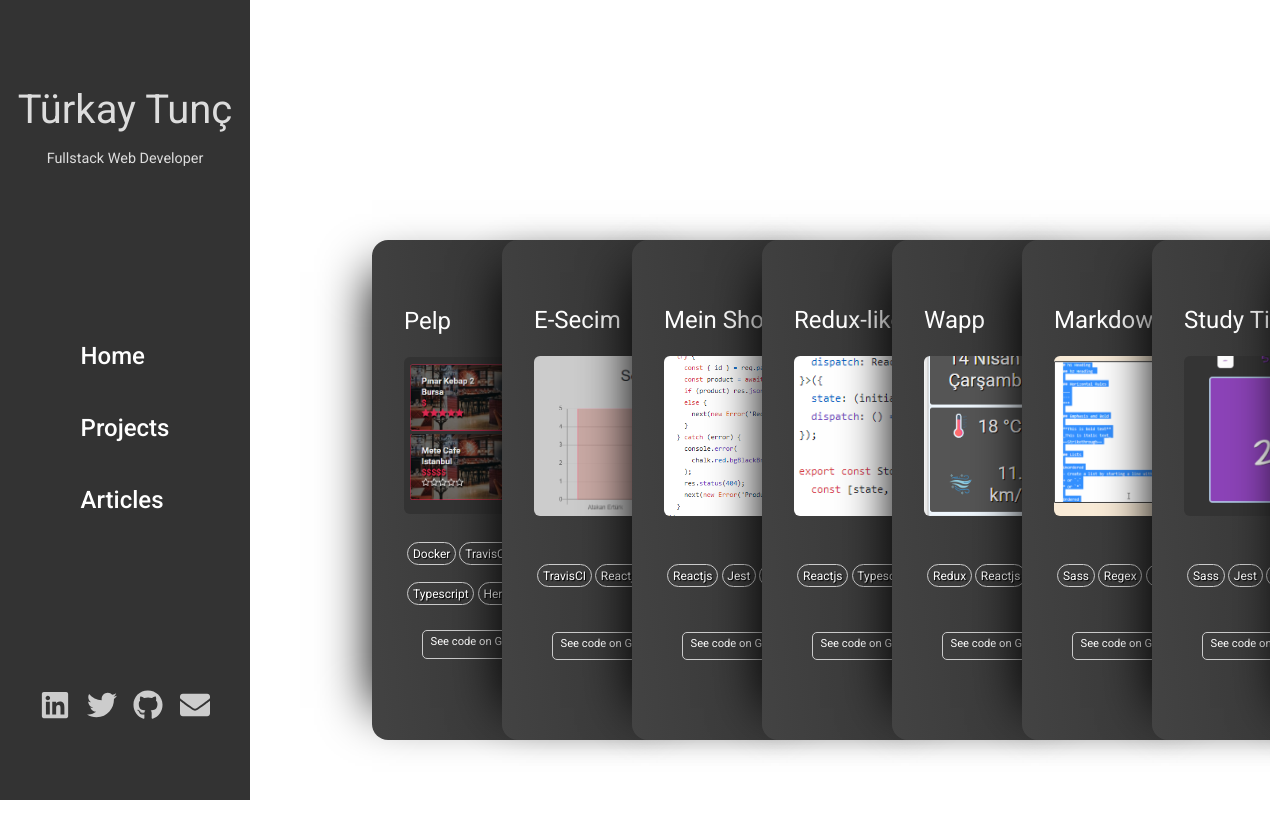
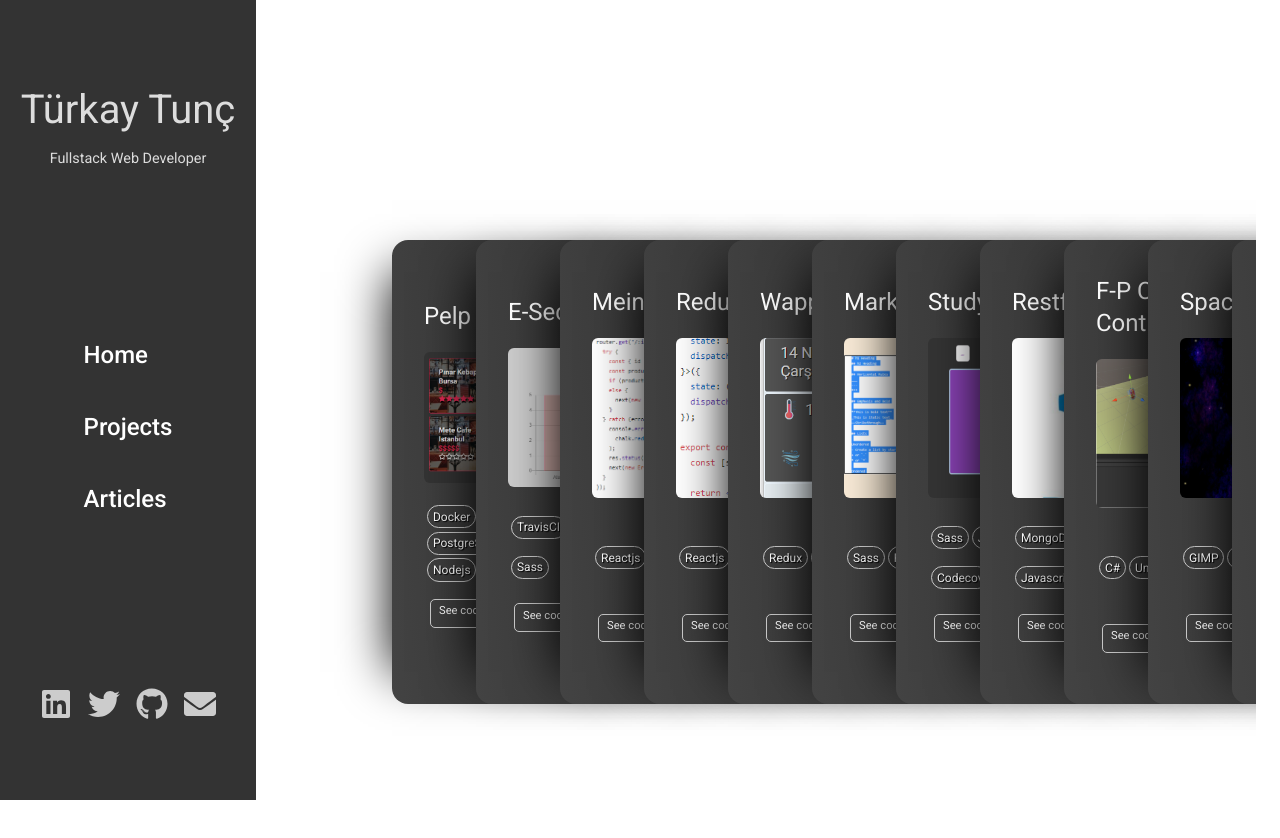
Before and after one commit to turkaytunc/portfolio, a React (Create React App) app: page /portfolio/projects in a window 1280 px wide. Shown: the top 838 px of the page. Built offline with nearby package versions, Linux system fonts and the light colour scheme.

Commit message:
update: all px units to rem for better responsiveness

```diff
--- a/src/App.scss
+++ b/src/App.scss
@@ -13,7 +13,7 @@
 @media screen and (min-width: 768px) {
   .app-container {
     display: grid;
-    grid-template-columns: 250px 4fr;
+    grid-template-columns: 16rem 4fr;
     grid-template-areas:
       'desktop main'
       'desktop main';
--- a/src/components/footer/footer.scss
+++ b/src/components/footer/footer.scss
@@ -19,10 +19,10 @@
       &::after {
         content: ' ';
         position: absolute;
-        top: -5px;
-        left: -5px;
-        width: 40px;
-        height: 40px;
+        top: -0.25rem;
+        left: -0.25rem;
+        width: 2.5rem;
+        height: 2.5rem;
         border-radius: 1.5rem;
         background-color: #454545;
         z-index: -1;
@@ -31,5 +31,7 @@
   }
   .footer-icon {
     fill: #ccc;
+    height: 2rem;
+    width: 2rem;
   }
 }
--- a/src/components/projects/project/project.scss
+++ b/src/components/projects/project/project.scss
@@ -1,8 +1,8 @@
 .project-card {
-  min-height: 450px;
-  max-height: 450px;
-  min-width: 300px;
-  max-width: 300px;
+  min-height: 29rem;
+  max-height: 29rem;
+  min-width: 19rem;
+  max-width: 19rem;
   padding: 1rem 2rem;
   background: linear-gradient(85deg, #434343, #262626);
   box-shadow: -2rem 0 3rem -2rem #000;
@@ -45,11 +45,6 @@
 
 @media screen and (min-width: 768px) {
   .project-card {
-    min-height: 500px;
-    max-height: 500px;
-    min-width: 350px;
-    max-width: 350px;
-
     &:hover {
       transform: translateX(-50px) rotate(-5deg);
     }
--- a/src/components/projects/projects.scss
+++ b/src/components/projects/projects.scss
@@ -18,19 +18,19 @@
 
   &::-webkit-scrollbar {
     display: block;
-    max-width: 25px;
-    height: 15px;
+    max-width: 1.5rem;
+    height: 1rem;
   }
 
   &::-webkit-scrollbar-track {
     background: #ccc;
-    border-top-left-radius: 5px;
-    border-bottom-left-radius: 5px;
+    border-top-left-radius: 0.3rem;
+    border-bottom-left-radius: 0.3rem;
   }
 
   &::-webkit-scrollbar-thumb {
     background: #454545;
-    border-radius: 5px;
+    border-radius: 0.3rem;
     box-shadow: inset 2px 2px 2px rgba(97, 97, 97, 0.7), inset -2px -2px 2px rgba(97, 97, 97, 0.7);
   }
 }
@@ -39,6 +39,6 @@
   .projects-row {
     padding-top: 15rem;
     padding-left: 7rem;
-    width: calc(100vw - 270px);
+    width: calc(100vw - 19rem);
   }
 }
--- a/src/index.scss
+++ b/src/index.scss
@@ -23,3 +23,9 @@ body {
     background-color: scss.$background-color-light;
   }
 }
+
+@media screen and (min-width: 3840px) {
+  html {
+    font-size: 32px;
+  }
+}
```
